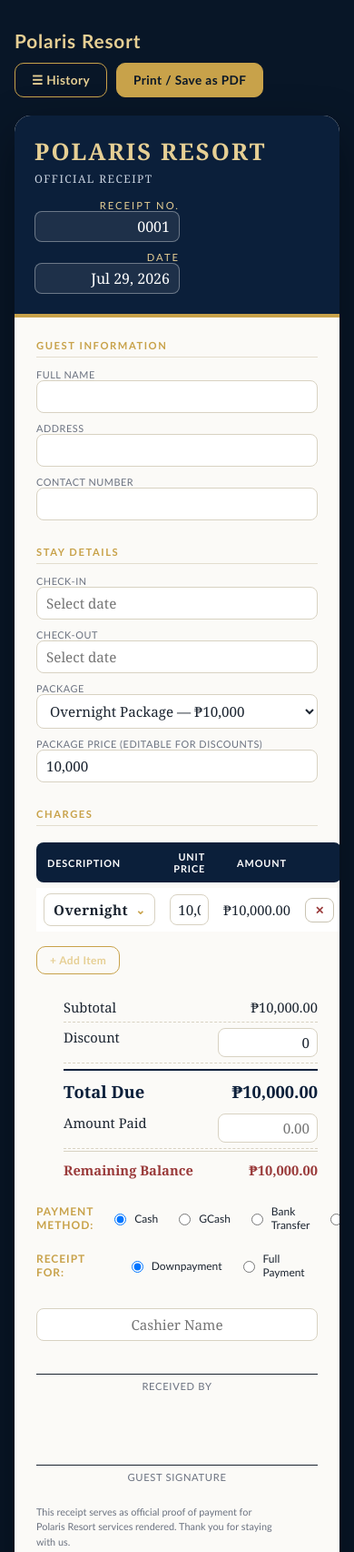
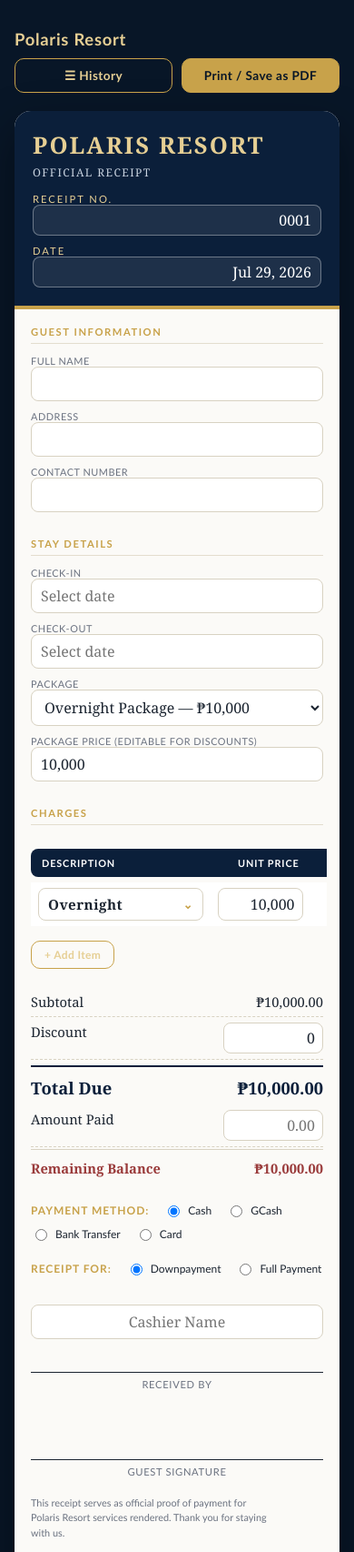
Before and after one commit to dshiddenvilla-prog/polaris-app, a website: page public/index.html in a window 390 px wide. Shown: the top 1706 px of the page at 91% size. Drawn offline with nearby package versions, Linux system fonts and the light colour scheme.

Commit message:
Fix mobile calendar bug and improve mobile UI

```diff
--- a/public/index.html
+++ b/public/index.html
@@ -273,9 +273,29 @@
 
   @media (max-width:720px){
     .grid-two{grid-template-columns:1fr;}
-    .band{padding:22px;flex-direction:column;gap:14px;}
-    .body-pad{padding:24px;}
-    .footer-note{flex-direction:column;align-items:stretch;}
+    .band{padding:20px;flex-direction:column;gap:14px;align-items:stretch;}
+    .band .doc-label{text-align:left;}
+    .band .doc-label input{width:100%;}
+    .body-pad{padding:18px;}
+    .footer-note{flex-direction:column;align-items:stretch;gap:20px;}
+    .toolbar{gap:10px;}
+    .toolbar h1{font-size:1.15rem;}
+    .btns{width:100%;}
+    .btns button{flex:1;}
+
+    /* iOS Safari zooms the page in when a focused input's font-size is under 16px */
+    input, textarea, select, .sel-btn{font-size:16px;}
+
+    .totals{width:100%;max-width:100%;}
+
+    .table-scroll{overflow-x:auto;-webkit-overflow-scrolling:touch;margin:0 -4px;padding:0 4px;}
+    table.items{min-width:480px;}
+
+    .pay-status{flex-wrap:wrap;gap:10px 16px;}
+
+    .cal-pop{width:min(280px, calc(100vw - 24px));}
+    .cal-grid .day{padding:9px 0;}
+    .row-actions button{padding:8px 12px;}
   }
 
   .history-panel{
@@ -584,6 +604,7 @@
 
       <div class="field-group">
         <h3>Charges</h3>
+        <div class="table-scroll">
         <table class="items" id="itemsTable">
           <thead>
             <tr>
@@ -595,6 +616,7 @@
           </thead>
           <tbody id="itemsBody"></tbody>
         </table>
+        </div>
         <div class="add-row"><button onclick="addRow()">+ Add Item</button></div>
       </div>
 
@@ -747,8 +769,10 @@ function openCalendar(id){
   const rect = input.getBoundingClientRect();
   pop.style.position = 'fixed';
   pop.style.top = (rect.bottom + 6) + 'px';
-  pop.style.left = Math.max(8, Math.min(rect.left, window.innerWidth - 266)) + 'px';
+  pop.style.left = '0px';
   pop.classList.add('open');
+  const popWidth = pop.offsetWidth;
+  pop.style.left = Math.max(8, Math.min(rect.left, window.innerWidth - popWidth - 8)) + 'px';
 }
 function renderCalendar(pop, year, month, id){
   const selectedIso = getDateField(id);
@@ -808,7 +832,7 @@ document.addEventListener('click', (e) => {
   if(pop.contains(e.target)) return;
   if(e.target.classList && e.target.classList.contains('datepick')) return;
   closeCalendar();
-});
+}, true);
 
 /* ---------- offline support: local cache + pending sync queue ---------- */
 const OFFLINE_CACHE_KEY = 'polaris_offline_cache';
@@ -1167,7 +1191,7 @@ function pickDescOption(el, value){
 document.addEventListener('click', (e) => {
   if(e.target.closest('.sel-wrap')) return;
   document.querySelectorAll('.sel-pop.open').forEach(p => p.classList.remove('open'));
-});
+}, true);
 
 function calc(){
   let subtotal = 0;
```
